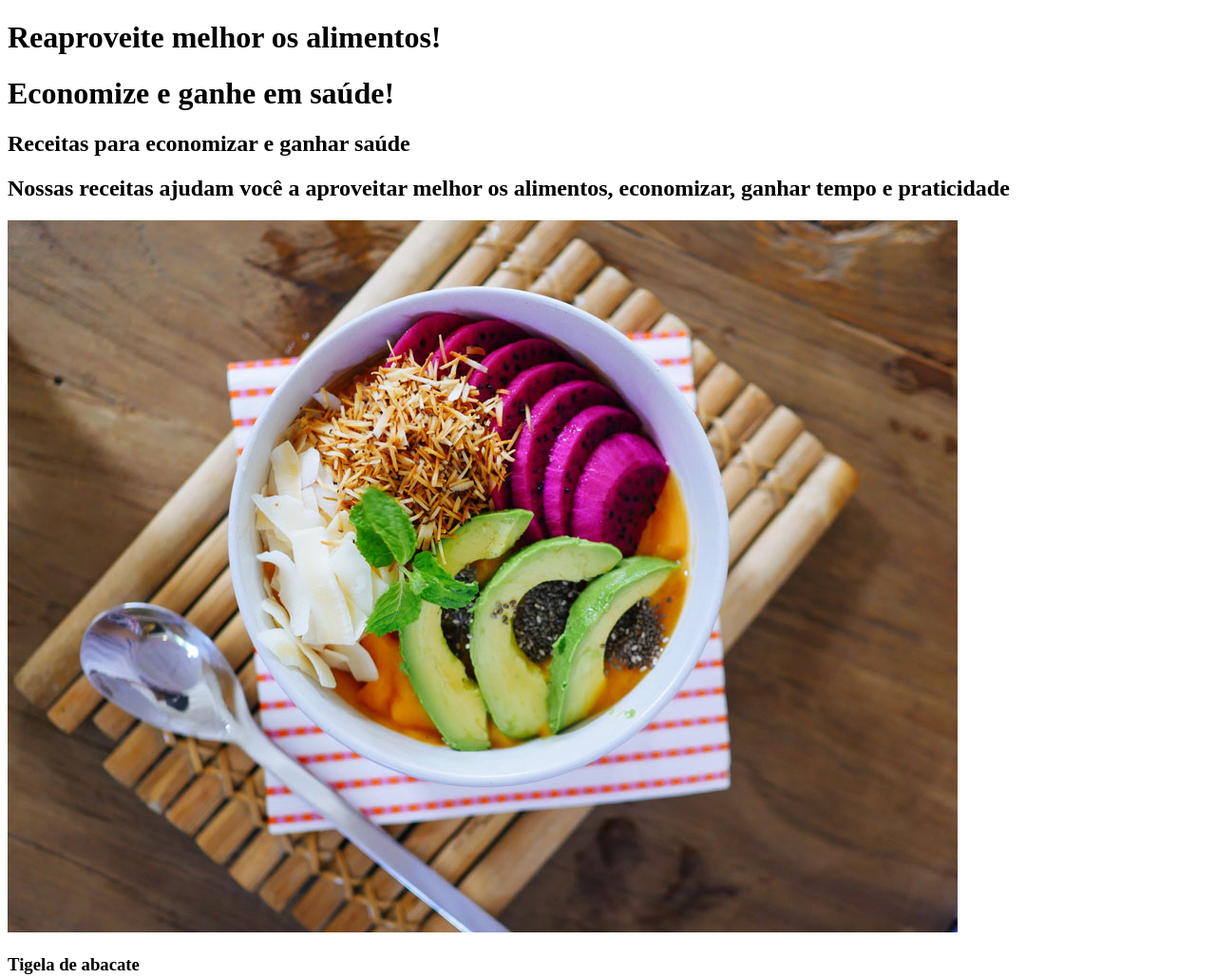
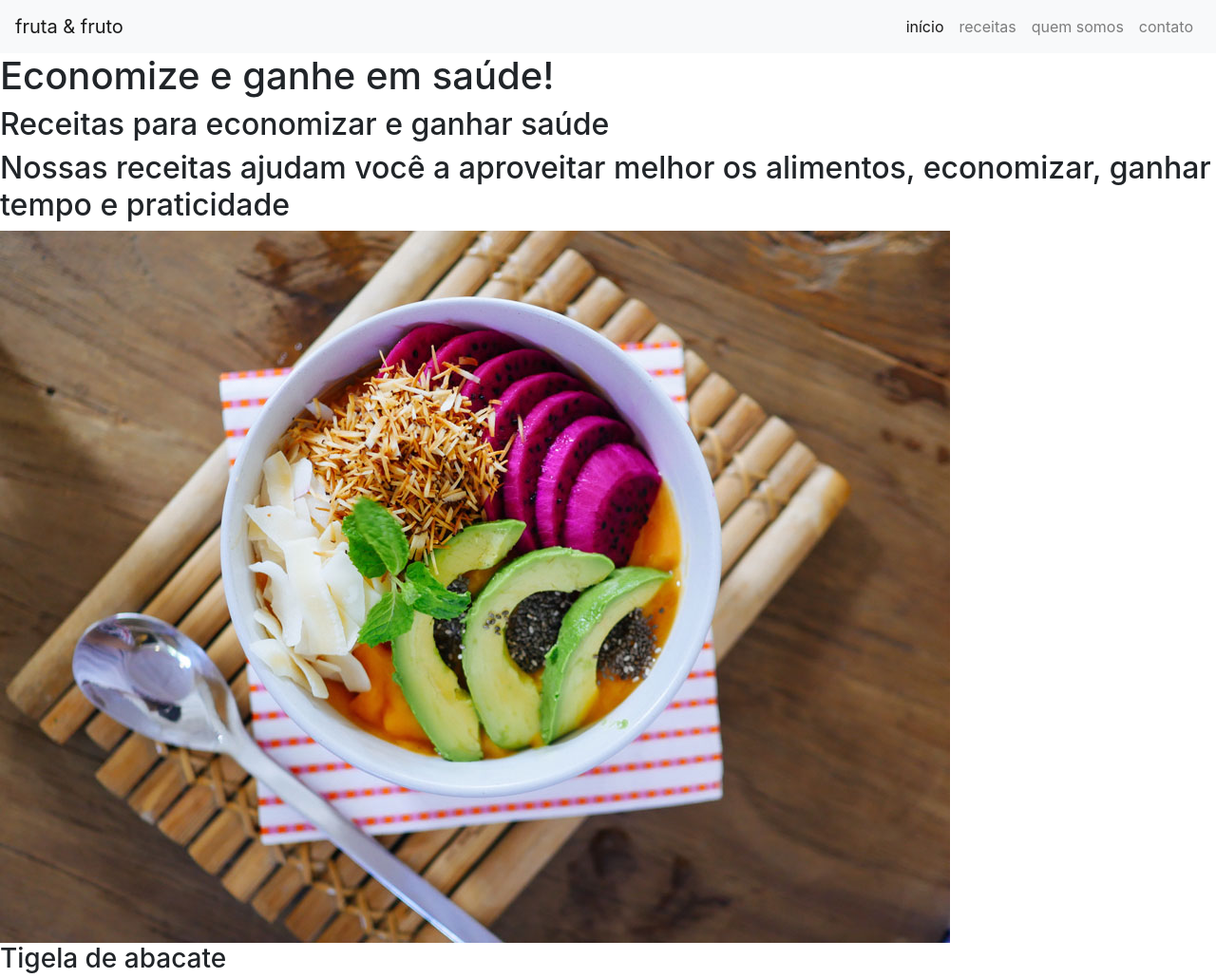
Before and after one commit to jobemcamera/bootstrap-landing-page-alura, a plain HTML site: page index.html in a window 1280 px wide. Shown: the top 1030 px of the page at 95% size. Drawn offline with nearby package versions, Linux system fonts and the light colour scheme.

Commit message:
implementação do navbar e manipulação de classes

```diff
--- a/index.html
+++ b/index.html
@@ -1,14 +1,40 @@
 <!DOCTYPE html>
 <html>
-
 <head>
     <meta charset="utf-8">
     <meta name="viewport" content="width=device-width, initial-scale=1">
     <title>fruta e fruto</title>
+    <link rel="stylesheet" href="https://stackpath.bootstrapcdn.com/bootstrap/4.1.3/css/bootstrap.min.css" integrity="sha384-MCw98/SFnGE8fJT3GXwEOngsV7Zt27NXFoaoApmYm81iuXoPkFOJwJ8ERdknLPMO" crossorigin="anonymous">
     <link rel="stylesheet" type="text/css" href="src/style.css">
 </head>
 
 <body>
+
+    <nav class="navbar navbar-expand-lg navbar-light bg-light fixed-top">
+        <a class="navbar-brand" href="#">fruta & fruto</a>
+        <button class="navbar-toggler" type="button" data-toggle="collapse" data-target="#navbarNav" aria-controls="navbarNav" aria-expanded="false" aria-label="Alterna navegação">
+            <span class="navbar-toggler-icon"></span>
+        </button>
+        <div class="collapse navbar-collapse justify-content-end" id="navbarNav">
+            <ul class="navbar-nav">
+                <li class="nav-item active">
+                    <a class="nav-link" href="#">início</a> <span class="sr-only">(Página atual)</span></a>
+                </li>
+                <li class="nav-item">
+                    <a class="nav-link" href="#">receitas</a>
+                </li>
+                <li class="nav-item">
+                    <a class="nav-link" href="#">quem somos</a>
+                </li>
+                <li class="nav-item">
+                    <a class="nav-link" href="#">contato</a>
+                </li>
+            </ul>
+        </div>
+    </nav>
+
+
+
     <title>fruto & fruta</title>
 
     <h1>Reaproveite melhor os alimentos!</h1>
@@ -44,7 +70,8 @@
 
     <p>contato:<a href="mailto:email@frutafruto.com.br">email@frutafruto.com.br</a></p>
 
-  <script src=""></script>
-
+    <script src="https://code.jquery.com/jquery-3.3.1.slim.min.js" integrity="sha384-q8i/X+965DzO0rT7abK41JStQIAqVgRVzpbzo5smXKp4YfRvH+8abtTE1Pi6jizo" crossorigin="anonymous"></script>
+    <script src="https://cdnjs.cloudflare.com/ajax/libs/popper.js/1.14.3/umd/popper.min.js" integrity="sha384-ZMP7rVo3mIykV+2+9J3UJ46jBk0WLaUAdn689aCwoqbBJiSnjAK/l8WvCWPIPm49" crossorigin="anonymous"></script>
+    <script src="https://stackpath.bootstrapcdn.com/bootstrap/4.1.3/js/bootstrap.min.js" integrity="sha384-ChfqqxuZUCnJSK3+MXmPNIyE6ZbWh2IMqE241rYiqJxyMiZ6OW/JmZQ5stwEULTy" crossorigin="anonymous"></script>
 </body>
 </html>
```
Lines whose indentation alone changed are shown as unchanged.
